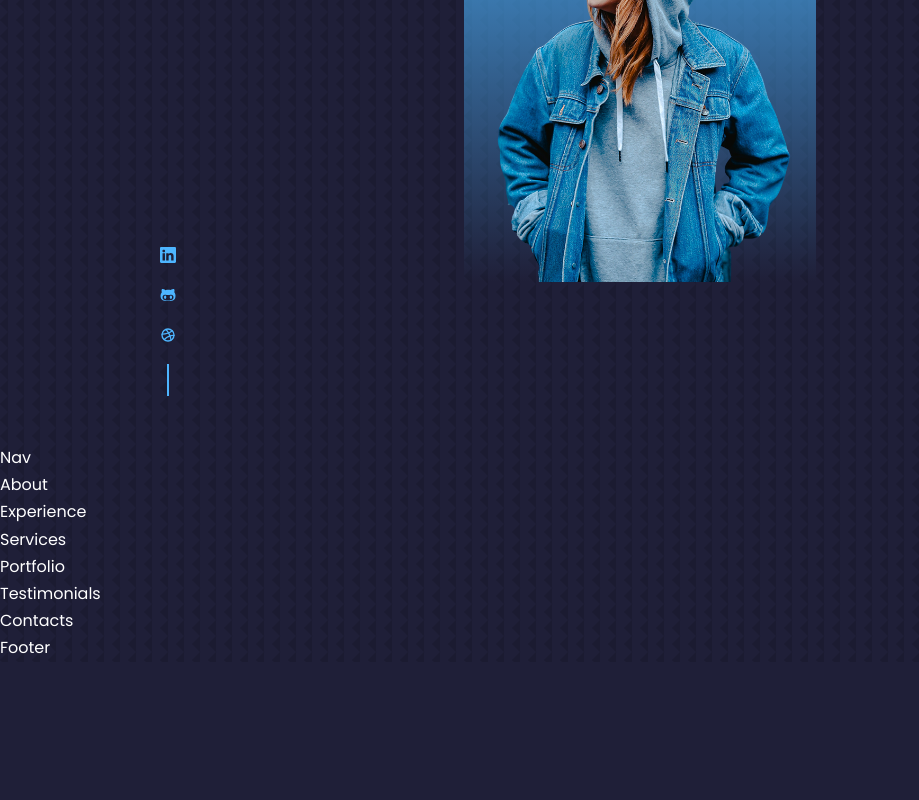
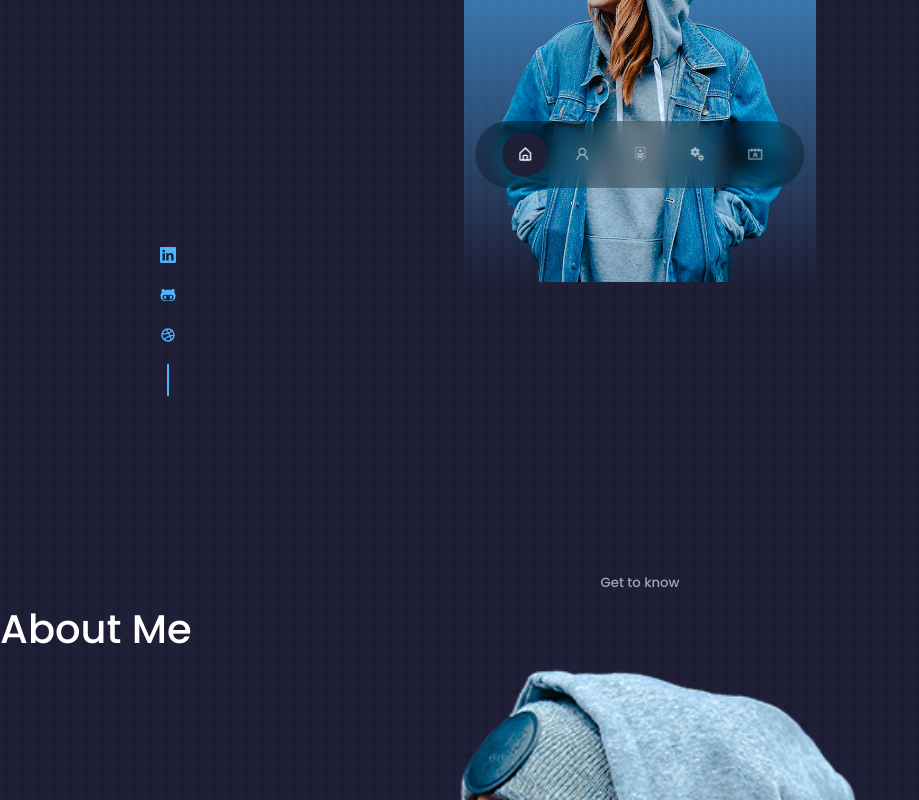
Before and after one commit to masterchief-00/react-portfolio-website, a React (Create React App) app: page / in a window 1280 px wide. Shown: the part 580-1380 px from the top of the page, without its empty margins (0-919 px from the left). Before the commit the page ends 1242 px from the top, so only its background shows below. Built offline with nearby package versions, Linux system fonts and the light colour scheme.

Commit message:
at 1hr 25min

```diff
--- a/src/components/about/About.jsx
+++ b/src/components/about/About.jsx
@@ -1,9 +1,29 @@
 import React from 'react'
 import './about.css'
+import me from '../../assets/me.png'
 
 const About = () => {
   return (
-    <div>About</div>
+    <section id='about'>
+      <h5>Get to know</h5>
+      <h1>About Me</h1>
+      <div className="container about__container">
+        <div className="about__me">
+          <div className="about__me-image">
+            <img src={me} alt="About image" />
+          </div>
+        </div>
+      </div>
+
+      <div className="about__content">
+        <div className="about__cards">
+          <article className='about__card'>
+            <h5>Experience</h5>
+            <small>3+ years</small>
+          </article>
+        </div>
+      </div>
+    </section>
   )
 }
 
--- a/src/components/contacts/Contacts.jsx
+++ b/src/components/contacts/Contacts.jsx
@@ -3,7 +3,9 @@ import './contacts.css'
 
 const Contacts = () => {
   return (
-    <div>Contacts</div>
+    <section id='contacts'>
+      Contacts
+    </section>
   )
 }
 
--- a/src/components/experience/Experience.jsx
+++ b/src/components/experience/Experience.jsx
@@ -3,7 +3,9 @@ import './experience.css'
 
 const Experience = () => {
   return (
-    <div>Experience</div>
+    <section id='experience'>
+      Experience
+    </section>
   )
 }
 
--- a/src/components/footer/Footer.jsx
+++ b/src/components/footer/Footer.jsx
@@ -3,7 +3,9 @@ import './footer.css'
 
 const Footer = () => {
   return (
-    <div>Footer</div>
+    <section id='footer'>
+      Footer
+    </section>
   )
 }
 
--- a/src/components/header/Header.jsx
+++ b/src/components/header/Header.jsx
@@ -6,7 +6,7 @@ import HeaderSocials from './HeaderSocials'
 
 const Header = () => {
   return (
-    <header>
+    <header id='home'>
       <div className="container header__container">
         <h5>Hello I'm</h5>
         <h1>Pacifique Kwizera</h1>
--- a/src/components/nav/Nav.jsx
+++ b/src/components/nav/Nav.jsx
@@ -1,10 +1,52 @@
-import React from 'react'
-import './nav.css'
+import { React, useState } from "react";
+import "./nav.css";
+import { BiHomeAlt } from "react-icons/bi";
+import { AiOutlineUser, AiOutlineContacts } from "react-icons/ai";
+import { GiRank3 } from "react-icons/gi";
+import { MdMiscellaneousServices } from "react-icons/md";
 
 const Nav = () => {
+  const [ activeNav, setActiveNav ] = useState("#home");
+
   return (
-    <div>Nav</div>
-  )
-}
+    <nav>
+      <a
+        href="#home"
+        onClick={() => setActiveNav("#home")}
+        className={activeNav === "#home" ? "active" : ""}
+      >
+        <BiHomeAlt />
+      </a>
+      <a
+        href="#about"
+        onClick={() => setActiveNav("#about")}
+        className={activeNav === "#about" ? "active" : ""}
+      >
+        <AiOutlineUser />
+      </a>
+      <a
+        href="#experience"
+        onClick={() => setActiveNav("#experience")}
+        className={activeNav === "#experience" ? "active" : ""}
+      >
+        <GiRank3 />
+      </a>
+      <a
+        href="#services"
+        onClick={() => setActiveNav("#services")}
+        className={activeNav === "#services" ? "active" : ""}
+      >
+        <MdMiscellaneousServices />
+      </a>
+      <a
+        href="#contacts"
+        onClick={() => setActiveNav("#contacts")}
+        className={activeNav === "#contacts" ? "active" : ""}
+      >
+        <AiOutlineContacts />
+      </a>
+    </nav>
+  );
+};
 
-export default Nav
+export default Nav;
--- a/src/components/nav/nav.css
+++ b/src/components/nav/nav.css
@@ -0,0 +1,32 @@
+nav {
+    background-color: rgba(0, 0, 0, 0.3);
+    width: max-content;
+    /* display:block; */
+    padding: 0.7rem 1.7rem;
+    z-index: 2;
+    position: fixed;
+    left: 50%;
+    transform: translate(-50%);
+    bottom: 2rem;
+    display: flex;
+    gap: 0.8rem;
+    border-radius: 3rem;
+    backdrop-filter: blur(10px);
+}
+
+nav a {
+    background: transparent;
+    padding: 0.9rem;
+    border-radius: 50%;
+    display: flex;
+    color: var(--color-light);
+}
+
+nav a:hover {
+    background: rgba(0, 0, 0, 0.3);
+}
+
+nav a.active {
+    background: var(--color-bg);
+    color: var(--color-white);
+}
--- a/src/components/portfolio/Portfolio.jsx
+++ b/src/components/portfolio/Portfolio.jsx
@@ -3,7 +3,9 @@ import './portfolio.css'
 
 const Portfolio = () => {
   return (
-    <div>Portfolio</div>
+    <section id='portfolio'>
+      Portfolio
+    </section>
   )
 }
 
--- a/src/components/services/Services.jsx
+++ b/src/components/services/Services.jsx
@@ -3,7 +3,9 @@ import './services.css'
 
 const Services = () => {
   return (
-    <div>Services</div>
+    <section id='services'>
+      Services
+    </section>
   )
 }
 
--- a/src/components/testimonials/Testimonials.jsx
+++ b/src/components/testimonials/Testimonials.jsx
@@ -3,7 +3,9 @@ import './testimonials.css'
 
 const Testimonials = () => {
   return (
-    <div>Testimonials</div>
+    <section id='testimonials'>
+      Testimonials
+    </section>
   )
 }
 
--- a/src/index.css
+++ b/src/index.css
@@ -61,6 +61,7 @@ h1 {
 
 section {
   margin-top: 8rem;
+  height: 100vh;
 }
 
 section>h2,
```
